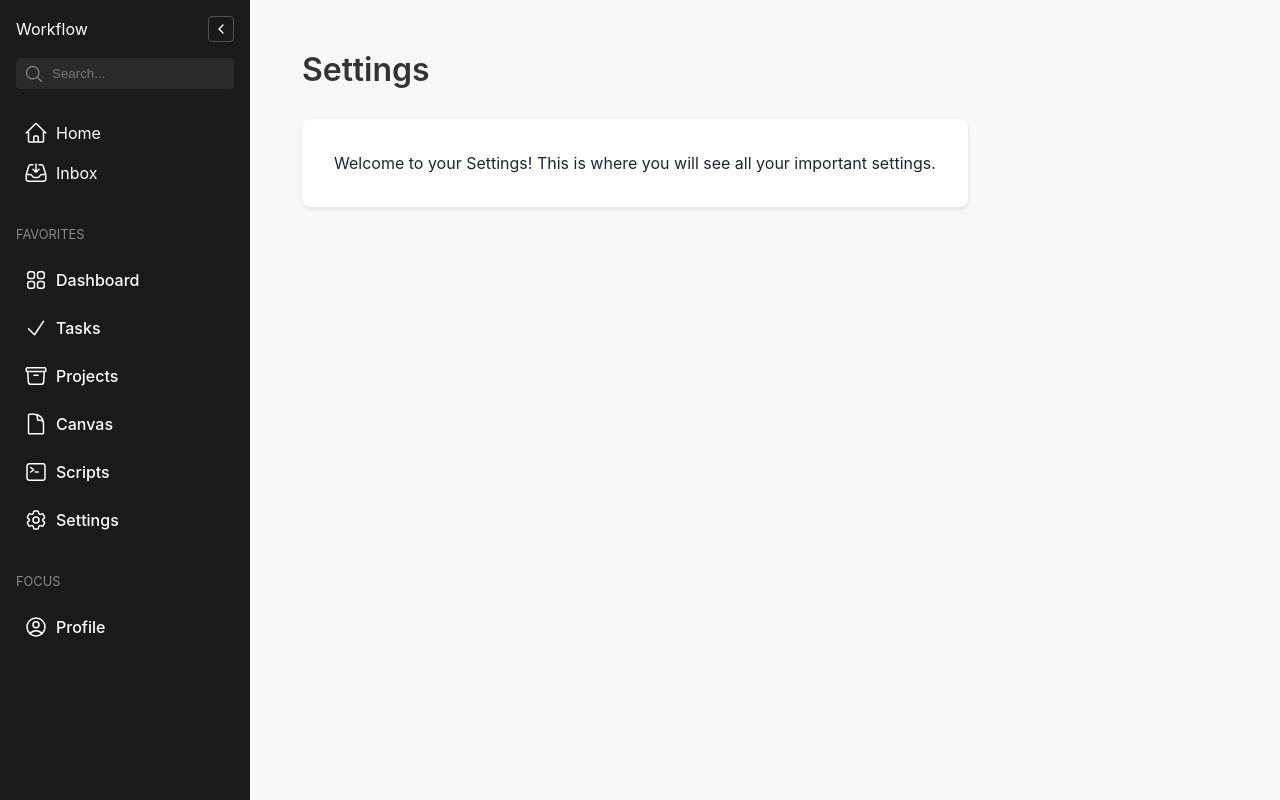
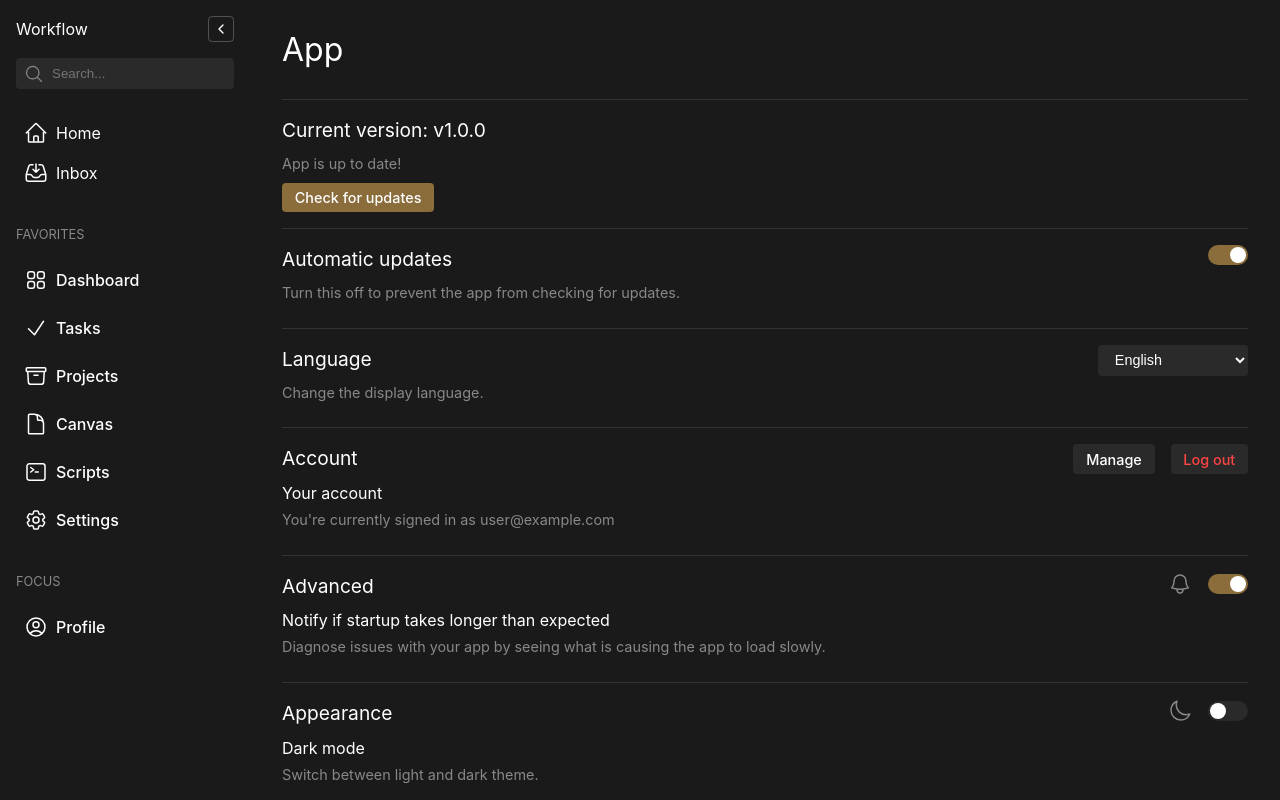
Before and after one commit to EXDEICIDA/WorkFlow-App, a React (Vite) app in the folder workflow-app/: page /settings in a window 1280 px wide. Built offline with nearby package versions, Linux system fonts and the light colour scheme.

Commit message:
Add prop-types dependency and enhance SettingsPage with new features and styles

```diff
--- a/workflow-app/package.json
+++ b/workflow-app/package.json
@@ -13,6 +13,7 @@
     "@radix-ui/react-switch": "^1.1.2",
     "axios": "^1.7.9",
     "lucide-react": "^0.469.0",
+    "prop-types": "^15.8.1",
     "react": "^18.3.1",
     "react-dom": "^18.3.1",
     "workflow-app": "file:"
--- a/workflow-app/src/App.css
+++ b/workflow-app/src/App.css
@@ -9,17 +9,29 @@ body {
   color: #212529;
   font-family: "Inter", -apple-system, BlinkMacSystemFont, sans-serif;
   min-height: 100vh;
+  overflow-x: hidden;
 }
 
 .app {
   display: flex;
-  height: 100vh;
+  min-height: 100vh;
+  background-color: #f8f8f8;
+  width: 100%;
 }
 
 .main-content {
   flex: 1;
-  padding: 20px;
   background-color: #f8f8f8;
+  min-height: 100vh;
+  margin-left: 250px;
+  width: calc(100% - 250px);
+  transition: margin-left 0.3s ease;
+  overflow-x: hidden;
+}
+
+.sidebar.collapsed + .main-content {
+  margin-left: 70px;
+  width: calc(100% - 70px);
 }
 
 .page-container {
--- a/workflow-app/src/Components/Sidebar.css
+++ b/workflow-app/src/Components/Sidebar.css
@@ -8,6 +8,10 @@
   flex-direction: column;
   gap: 24px;
   transition: width 0.3s ease;
+  position: fixed;
+  left: 0;
+  top: 0;
+  overflow-y: auto;
 }
 
 .sidebar.collapsed {
@@ -110,3 +114,13 @@
 .collapsed .nav-item svg {
   margin: 0;
 }
+
+.main-content {
+  margin-left: 250px;
+  min-height: 100vh;
+  transition: margin-left 0.3s ease;
+}
+
+.sidebar.collapsed + .main-content {
+  margin-left: 70px;
+}
--- a/workflow-app/src/Components/Sidebar.jsx
+++ b/workflow-app/src/Components/Sidebar.jsx
@@ -9,6 +9,7 @@ const Sidebar = () => {
 
   const toggleSidebar = () => {
     setIsCollapsed(!isCollapsed);
+    document.body.dataset.sidebar = isCollapsed ? "" : "collapsed";
   };
 
   return (
--- a/workflow-app/src/Pages/SettingsPage.css
+++ b/workflow-app/src/Pages/SettingsPage.css
@@ -1,23 +1,181 @@
 .settings-container {
+  margin-left: 250px;
+  min-height: 100vh;
+  background-color: #1a1a1a;
+  color: #ffffff;
+  transition: all 0.3s ease;
+  width: calc(100% - 250px);
+  position: fixed;
+  right: 0;
+  top: 0;
+  bottom: 0;
   padding: 2rem;
-  width: 100%;
-  height: 100%;
   overflow-y: auto;
+  box-shadow: -2px 0 0 #1a1a1a;
 }
 
-.settings-header {
-  margin-bottom: 2rem;
+body[data-sidebar="collapsed"] .settings-container {
+  margin-left: 70px;
+  width: calc(100% - 70px);
 }
 
-.settings-header h1 {
+.settings-container h1 {
   font-size: 2rem;
-  font-weight: 600;
-  color: #333;
+  margin-bottom: 2rem;
+  font-weight: normal;
 }
 
-.settings-content {
-  background: white;
-  padding: 2rem;
-  border-radius: 8px;
-  box-shadow: 0 2px 4px rgba(0, 0, 0, 0.1);
+.settings-section {
+  padding: 1rem 0;
+  border-top: 1px solid #333;
+  display: flex;
+  justify-content: space-between;
+  align-items: flex-start;
 }
+
+.settings-section-content {
+  flex: 1;
+  padding-right: 2rem;
+}
+
+.settings-section h2 {
+  font-size: 1.2rem;
+  font-weight: normal;
+  margin-bottom: 0.5rem;
+}
+
+.settings-section h3 {
+  font-size: 1rem;
+  font-weight: normal;
+  margin-bottom: 0.25rem;
+}
+
+.settings-section p {
+  color: #888;
+  font-size: 0.9rem;
+  margin-bottom: 0.5rem;
+}
+
+.settings-section-controls {
+  display: flex;
+  gap: 1rem;
+  align-items: center;
+}
+
+/* Buttons */
+.settings-button {
+  padding: 0.4rem 0.8rem;
+  border-radius: 4px;
+  font-size: 0.9rem;
+  cursor: pointer;
+  transition: background-color 0.2s;
+}
+
+.primary-button {
+  background-color: #8b6d3c;
+  color: white;
+  border: none;
+}
+
+.primary-button:hover {
+  background-color: #9d7b44;
+}
+
+.secondary-button {
+  background-color: #2a2a2a;
+  color: white;
+  border: none;
+}
+
+.secondary-button:hover {
+  background-color: #333;
+}
+
+.danger-button {
+  background-color: #2a2a2a;
+  color: #ff4444;
+  border: none;
+}
+
+.danger-button:hover {
+  background-color: #333;
+}
+
+/* Select dropdowns */
+.settings-select {
+  background-color: #2a2a2a;
+  color: white;
+  padding: 0.4rem 0.8rem;
+  border-radius: 4px;
+  border: none;
+  min-width: 150px;
+  font-size: 0.9rem;
+}
+
+/* Toggle switch */
+.toggle {
+  position: relative;
+  display: inline-block;
+  width: 40px;
+  height: 20px;
+}
+
+.toggle input {
+  opacity: 0;
+  width: 0;
+  height: 0;
+}
+
+.toggle-slider {
+  position: absolute;
+  cursor: pointer;
+  top: 0;
+  left: 0;
+  right: 0;
+  bottom: 0;
+  background-color: #2a2a2a;
+  transition: 0.4s;
+  border-radius: 34px;
+}
+
+.toggle-slider:before {
+  position: absolute;
+  content: "";
+  height: 16px;
+  width: 16px;
+  left: 2px;
+  bottom: 2px;
+  background-color: white;
+  transition: 0.4s;
+  border-radius: 50%;
+}
+
+input:checked + .toggle-slider {
+  background-color: #8b6d3c;
+}
+
+input:checked + .toggle-slider:before {
+  transform: translateX(20px);
+}
+
+.theme-icon {
+  display: flex;
+  align-items: center;
+  color: #888;
+}
+
+.theme-icon svg {
+  width: 24px;
+  height: 24px;
+}
+
+.notification-icon {
+  display: flex;
+  align-items: center;
+  color: #888;
+}
+
+.notification-icon svg {
+  width: 24px;
+  height: 24px;
+}
--- a/workflow-app/src/Pages/SettingsPage.jsx
+++ b/workflow-app/src/Pages/SettingsPage.jsx
@@ -1,16 +1,162 @@
+import { useState } from "react";
 import "./SettingsPage.css";
 
 const SettingsPage = () => {
+  const [settings, setSettings] = useState({
+    version: "v1.0.0",
+    automaticUpdates: true,
+    language: "english",
+    notifications: true,
+    emailUpdates: true,
+    autoSave: true,
+    soundEffects: true,
+    darkMode: false,
+  });
+
+  const handleToggle = (setting) => {
+    setSettings((prev) => ({
+      ...prev,
+      [setting]: !prev[setting],
+    }));
+  };
+
+  const handleLanguageChange = (e) => {
+    setSettings((prev) => ({
+      ...prev,
+      language: e.target.value,
+    }));
+  };
+
   return (
     <div className="settings-container">
-      <div className="settings-header">
-        <h1>Settings</h1>
+      <h1>App</h1>
+
+      <div className="settings-section">
+        <div className="settings-section-content">
+          <h2>Current version: v1.0.0</h2>
+          <p>App is up to date!</p>
+          <button className="settings-button primary-button">
+            Check for updates
+          </button>
+        </div>
       </div>
-      <div className="settings-content">
-        <p>
-          Welcome to your Settings! This is where you will see all your
-          important settings.
-        </p>
+
+      <div className="settings-section">
+        <div className="settings-section-content">
+          <h2>Automatic updates</h2>
+          <p>Turn this off to prevent the app from checking for updates.</p>
+        </div>
+        <div className="settings-section-controls">
+          <label className="toggle">
+            <input
+              type="checkbox"
+              checked={settings.automaticUpdates}
+              onChange={() => handleToggle("automaticUpdates")}
+            />
+            <span className="toggle-slider"></span>
+          </label>
+        </div>
+      </div>
+
+      <div className="settings-section">
+        <div className="settings-section-content">
+          <h2>Language</h2>
+          <p>Change the display language.</p>
+        </div>
+        <div className="settings-section-controls">
+          <select
+            value={settings.language}
+            onChange={handleLanguageChange}
+            className="settings-select"
+          >
+            <option value="english">English</option>
+            <option value="spanish">Spanish</option>
+            <option value="french">French</option>
+          </select>
+        </div>
+      </div>
+
+      <div className="settings-section">
+        <div className="settings-section-content">
+          <h2>Account</h2>
+          <h3>Your account</h3>
+          <p>You're currently signed in as user@example.com</p>
+        </div>
+        <div className="settings-section-controls">
+          <button className="settings-button secondary-button">Manage</button>
+          <button className="settings-button danger-button">Log out</button>
+        </div>
+      </div>
+
+      <div className="settings-section">
+        <div className="settings-section-content">
+          <h2>Advanced</h2>
+          <h3>Notify if startup takes longer than expected</h3>
+          <p>
+            Diagnose issues with your app by seeing what is causing the app to
+            load slowly.
+          </p>
+        </div>
+        <div className="settings-section-controls">
+          <div className="notification-icon">
+            <svg
+              xmlns="http://www.w3.org/2000/svg"
+              fill="none"
+              viewBox="0 0 24 24"
+              strokeWidth="1.5"
+              stroke="currentColor"
+              className="size-6"
+            >
+              <path
+                strokeLinecap="round"
+                strokeLinejoin="round"
+                d="M14.857 17.082a23.848 23.848 0 0 0 5.454-1.31A8.967 8.967 0 0 1 18 9.75V9A6 6 0 0 0 6 9v.75a8.967 8.967 0 0 1-2.312 6.022c1.733.64 3.56 1.085 5.455 1.31m5.714 0a24.255 24.255 0 0 1-5.714 0m5.714 0a3 3 0 1 1-5.714 0"
+              />
+            </svg>
+          </div>
+          <label className="toggle">
+            <input
+              type="checkbox"
+              checked={settings.notifications}
+              onChange={() => handleToggle("notifications")}
+            />
+            <span className="toggle-slider"></span>
+          </label>
+        </div>
+      </div>
+
+      <div className="settings-section">
+        <div className="settings-section-content">
+          <h2>Appearance</h2>
+          <h3>Dark mode</h3>
+          <p>Switch between light and dark theme.</p>
+        </div>
+        <div className="settings-section-controls">
+          <div className="theme-icon">
+            <svg
+              xmlns="http://www.w3.org/2000/svg"
+              fill="none"
+              viewBox="0 0 24 24"
+              strokeWidth="1.5"
+              stroke="currentColor"
+              className="size-6"
+            >
+              <path
+                strokeLinecap="round"
+                strokeLinejoin="round"
+                d="M21.752 15.002A9.72 9.72 0 0 1 18 15.75c-5.385 0-9.75-4.365-9.75-9.75 0-1.33.266-2.597.748-3.752A9.753 9.753 0 0 0 3 11.25C3 16.635 7.365 21 12.75 21a9.753 9.753 0 0 0 9.002-5.998Z"
+              />
+            </svg>
+          </div>
+          <label className="toggle">
+            <input
+              type="checkbox"
+              checked={settings.darkMode}
+              onChange={() => handleToggle("darkMode")}
+            />
+            <span className="toggle-slider"></span>
+          </label>
+        </div>
       </div>
     </div>
   );
```
Also changed, not shown: 1 other file (tests, documents, lock files or other folders).
